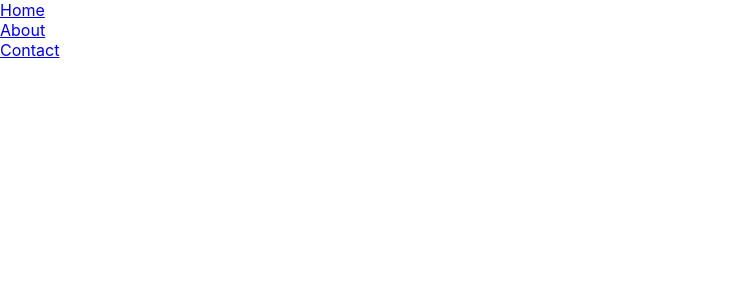
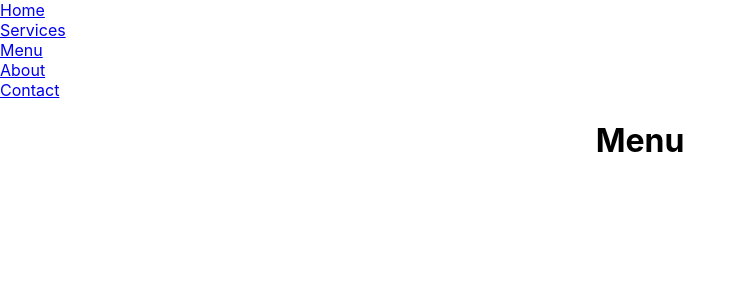
Before and after one commit to rachelemmer/das-bier-haus, a React (Create React App) app: page /menu in a window 1280 px wide. Shown: the top 300 px of the page, without its empty margins (0-746 px from the left). Built offline with nearby package versions, Linux system fonts and the light colour scheme.

Commit message:
add menu and services pages and routing

```diff
--- a/src/App.js
+++ b/src/App.js
@@ -1,6 +1,8 @@
 import React from 'react';
 import './App.css';
 import Home from './Home'
+import Services from './Services'
+import Menu from './Menu'
 import About from './About'
 import Contact from './Contact'
 import Navigation from './Navigation'
@@ -15,6 +17,12 @@ function App() {
           <Route exact path='/'>
             <Home/>
           </Route>
+          <Route path='/services'>
+            <Services/>
+          </Route>
+          <Route path='/menu'>
+            <Menu/>
+          </Route>
           <Route path='/about'>
             <About/>
           </Route>
--- /dev/null
+++ b/src/Menu.js
@@ -0,0 +1,9 @@
+import React from 'react'
+
+export default function Menu() {
+    return (
+        <div>
+            <h1>Menu</h1>
+        </div>
+    )
+}
--- a/src/Navigation.js
+++ b/src/Navigation.js
@@ -6,6 +6,10 @@ export default function Navigation() {
         <nav className="nav-bar">
             <Link to="/">Home</Link>
             <br></br>
+            <Link to='Services'>Services</Link>
+            <br></br>
+            <Link to='Menu'>Menu</Link>
+            <br></br>
             <Link to='About'>About</Link>
             <br></br>
             <Link to='Contact'>Contact</Link>
--- /dev/null
+++ b/src/Services.js
@@ -0,0 +1,9 @@
+import React from 'react'
+
+export default function Services() {
+    return (
+        <div>
+            <h1>Services</h1>
+        </div>
+    )
+}
```
